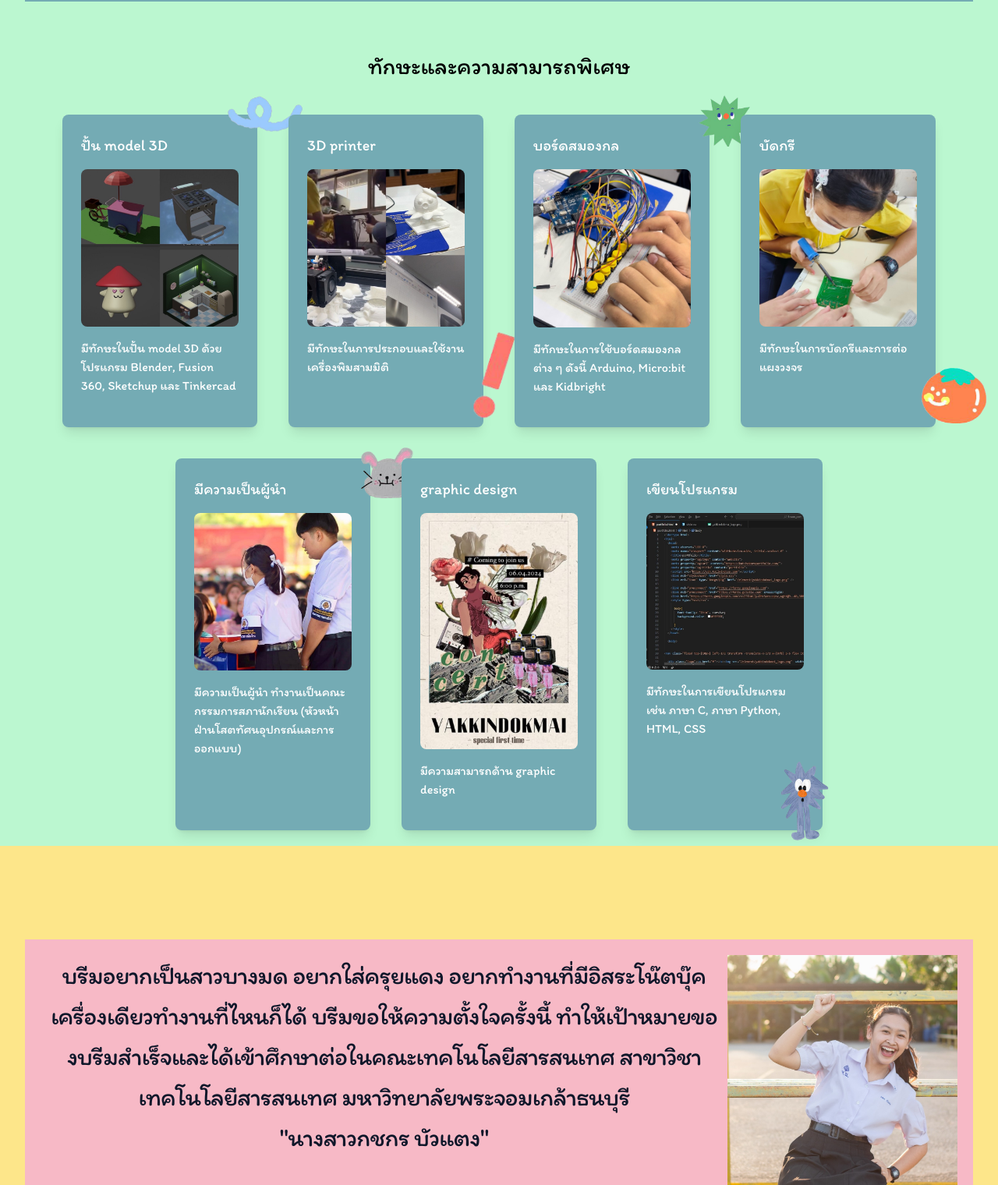
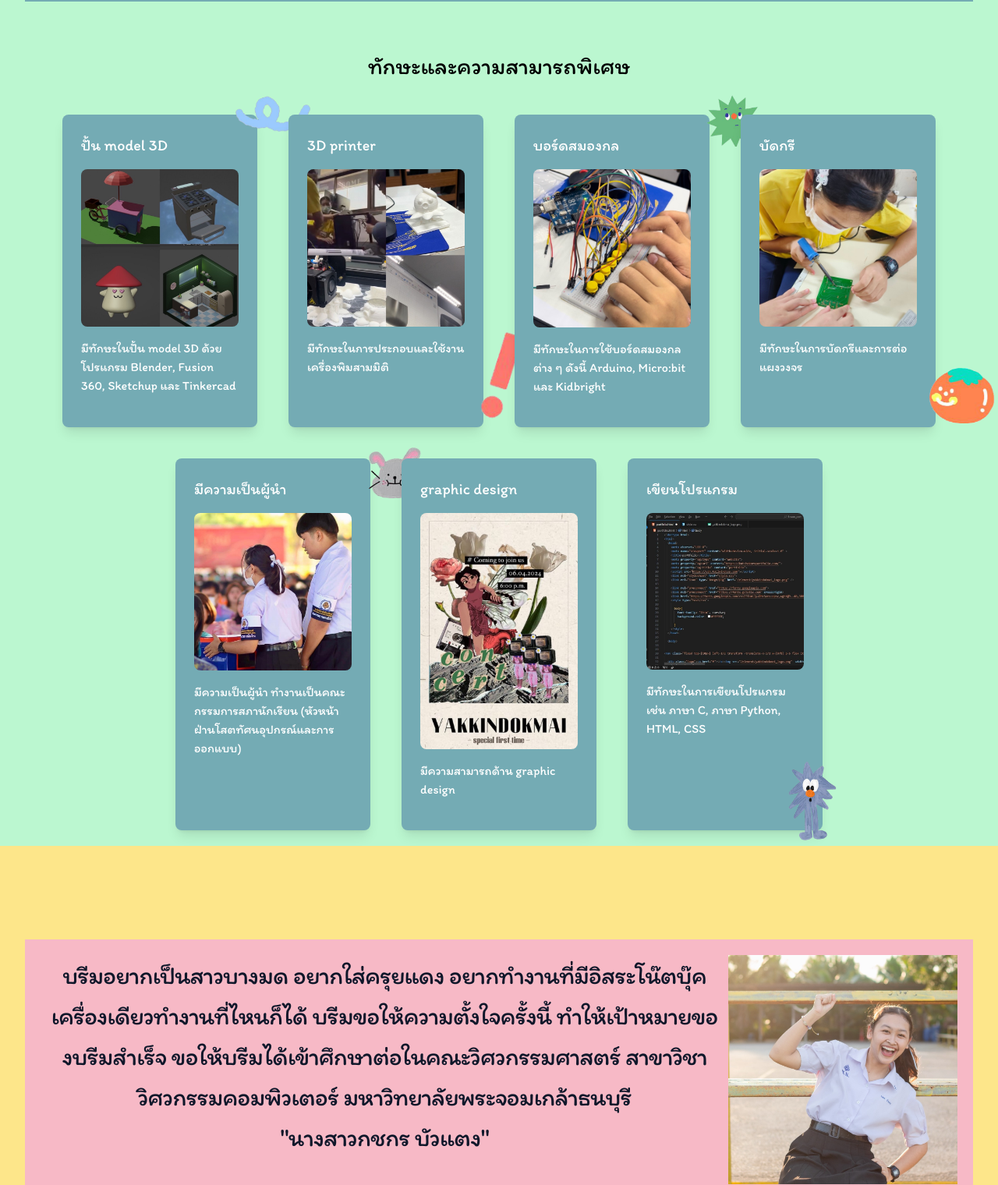
Before and after one commit to kodchakorn18/kodchakorn18.github.io, a plain HTML site: page index.html in a window 1280 px wide. Shown: the part 1280-2800 px from the top of the page at 78% size. Drawn offline with nearby package versions, Linux system fonts and the light colour scheme.

Commit message:
Update index.html

```diff
--- a/index.html
+++ b/index.html
@@ -47,7 +47,8 @@
     <h1 class="mx-auto max-w-4xl font-display text-5xl font-medium tracking-tight text-slate-900 sm:text-7xl">Wellcome to<span class="relative whitespace-nowrap text-pink-600"><svg aria-hidden="true" viewBox="0 0 418 42" class="absolute left-0 top-2/3 h-[0.58em] w-full fill-pink-300/70" preserveAspectRatio="none">
     <path d="M203.371.916c-26.013-2.078-76.686 1.963-124.73 9.946L67.3 12.749C35.421 18.062 18.2 21.766 6.004 25.934 1.244 27.561.828 27.778.874 28.61c.07 1.214.828 1.121 9.595-1.176 9.072-2.377 17.15-3.92 39.246-7.496C123.565 7.986 157.869 4.492 195.942 5.046c7.461.108 19.25 1.696 19.17 2.582-.107 1.183-7.874 4.31-25.75 10.366-21.992 7.45-35.43 12.534-36.701 13.884-2.173 2.308-.202 4.407 4.442 4.734 2.654.187 3.263.157 15.593-.78 35.401-2.686 57.944-3.488 88.365-3.143 46.327.526 75.721 2.23 130.788 7.584 19.787 1.924 20.814 1.98 24.557 1.332l.066-.011c1.201-.203 1.53-1.825.399-2.335-2.911-1.31-4.893-1.604-22.048-3.261-57.509-5.556-87.871-7.36-132.059-7.842-23.239-.254-33.617-.116-50.627.674-11.629.54-42.371 2.494-46.696 2.967-2.359.259 8.133-3.625 26.504-9.81 23.239-7.825 27.934-10.149 28.304-14.005.417-4.348-3.529-6-16.878-7.066Z"></path></svg>
     <span class="relative">my website</span></span>.     Let's me introduce myself.</h1>
-    <p class="mx-auto mt-6 max-w-2xl text-lg tracking-tight text-slate-700">"หวังว่าเว็บไซต์นี้จะทำผู้เข้าชมเห็นถึงศักยภาพของเด็ก ม.6 คนนี้"</p><div class="mt-10 flex justify-center gap-x-6">
+    <p class="mx-auto mt-6 max-w-2xl text-lg tracking-tight text-slate-700">"หวังว่าเว็บไซต์นี้จะทำผู้เข้าชมเห็นถึงศักยภาพของเด็ก ม.6 คนนี้"</p>
+    <div class="mt-10 flex justify-center gap-x-6">
       <a class="group inline-flex ring-1 items-center justify-center rounded-full py-2 px-4 text-sm focus:outline-none ring-slate-200 text-slate-700 hover:text-slate-900 hover:ring-slate-300 active:bg-slate-100 active:text-slate-600 focus-visible:outline-pink-600 focus-visible:ring-slate-300" variant="outline" color="slate" href="https://youtu.be/XCEPmzhQoiA?si=t6VqRVbA7Q1xZ-fg">
         <svg aria-hidden="true" class="h-3 w-3 flex-none fill-pink-600 group-active:fill-current">
           <path d="m9.997 6.91-7.583 3.447A1 1 0 0 1 1 9.447V2.553a1 1 0 0 1 1.414-.91L9.997 5.09c.782.355.782 1.465 0 1.82Z"></path></svg>
@@ -92,19 +93,19 @@
 <h2 class="text-[20px] font-medium mb-4">ปั้น model 3D</h2><div class="text-center mb-4">
 <img src="/element/blender.jpg" alt="blender" class="w-full h-full mx-auto rounded-lg"></div>
 <p class="text-white mb-4">มีทักษะในปั้น model 3D ด้วยโปรแกรม Blender, Fusion 360, Sketchup และ Tinkercad</p></div>
-<div class="absolute top-[1400px] left-[290px] w-[80px] md:w-[100px] h-auto z-0 hidden md:block"><img src="/cute/เส้น.png" alt="เส้น"></div>
+<div class="absolute top-[1400px] left-[300px] w-[80px] md:w-[100px] h-auto z-0 hidden md:block"><img src="/cute/เส้น.png" alt="เส้น"></div>
 
 <div class="bg-[#74abb4] text-white p-6 rounded-lg shadow-lg w-[250px] md:w-[250px]transition-transform transform hover:scale-105hover:shadow-xl hover:outline hover:outline-2 hover:outline-[#007BFF]">
 <h2 class="text-[20px] font-medium mb-4">3D printer</h2><div class="text-center mb-4">
 <img src="/element/printer.jpg" alt="printer" class="w-full h-full mx-auto rounded-lg"></div>
 <p class="text-white mb-4"> มีทักษะในการประกอบและใช้งานเครื่องพิมสามมิติ </p></div>
-<div class="absolute top-[1700px] left-[600px] w-[80px] md:w-[70px] h-auto z-0 hidden md:block"><img src="/cute/ตกใจ.png" alt="ตกใจ"></div>
+<div class="absolute top-[1700px] left-[610px] w-[80px] md:w-[70px] h-auto z-0 hidden md:block"><img src="/cute/ตกใจ.png" alt="ตกใจ"></div>
 
 <div class="bg-[#74abb4] text-white p-6 rounded-lg shadow-lg w-[250px] md:w-[250px]transition-transform transform hover:scale-105hover:shadow-xl hover:outline hover:outline-2 hover:outline-[#007BFF]">
 <h2 class="text-[20px] font-medium mb-4">บอร์ดสมองกล</h2><div class="text-center mb-4">
 <img src="/element/arduino.jpg" alt="เวิร์กช็อป Web Development" class="w-full h-full mx-auto rounded-lg"></div>
 <p class="text-white mb-4"> มีทักษะในการใช้บอร์ดสมองกลต่าง ๆ ดังนี้ Arduino, Micro:bit และ Kidbright</p></div>
-<div class="absolute top-[1400px] left-[890px] w-[80px] md:w-[80px] h-auto z-0 hidden md:block"><img src="/cute/green.png" alt="green"></div>
+<div class="absolute top-[1400px] left-[900px] w-[80px] md:w-[80px] h-auto z-0 hidden md:block"><img src="/cute/green.png" alt="green"></div>
 
 
 
@@ -112,7 +113,7 @@
   <h2 class="text-[20px] font-medium mb-4">บัดกรี</h2><div class="text-center mb-4">
   <img src="/element/บัดกรี.jpg" alt="บัดกรี" class="w-full h-full mx-auto rounded-lg"></div>
   <p class="text-white mb-4"> มีทักษะในการบัดกรีและการต่อแผงวงจร</p></div></div></div>
-  <div class="absolute top-[1750px] left-[1180px] w-[80px] md:w-[90px] h-auto z-0 hidden md:block"><img src="/cute/tomato.png" alt="tomato"></div>
+  <div class="absolute top-[1750px] left-[1190px] w-[80px] md:w-[90px] h-auto z-0 hidden md:block"><img src="/cute/tomato.png" alt="tomato"></div>
 
 
  <div class="w-full bg-green-200 flex flex-col items-center p-5">
@@ -123,7 +124,7 @@
   <h2 class="text-[20px] font-medium mb-4">มีความเป็นผู้นำ</h2><div class="text-center mb-4">
   <img src="/element/ผู้นำ.jpg" alt="ผู้นำ" class="w-full h-full mx-auto rounded-lg"></div>
   <p class="text-white0 mb-4"> มีความเป็นผู้นำ ทำงานเป็นคณะกรรมการสภานักเรียน (หัวหน้าฝ่านโสตทัศนอุปกรณ์และการออกแบบ)</p></div>
-<div class="absolute top-[1850px] left-[460px] w-[80px] md:w-[80px] h-auto z-0 hidden md:block"><img src="/cute/กระต่าย.png" alt="กระต่าย"></div>
+<div class="absolute top-[1850px] left-[470px] w-[80px] md:w-[80px] h-auto z-0 hidden md:block"><img src="/cute/กระต่าย.png" alt="กระต่าย"></div>
 
   <div class="bg-[#74abb4] text-white p-6 rounded-lg shadow-lg w-[250px] md:w-[250px]transition-transform transform hover:scale-105hover:shadow-xl hover:outline hover:outline-2 hover:outline-[#007BFF]">
 <h2 class="text-[20px] font-medium mb-4">graphic design</h2>
@@ -136,7 +137,7 @@
     <h2 class="text-[20px] font-medium mb-4">เขียนโปรแกรม</h2><div class="text-center mb-4">
     <img src="/element/programing.jpg" alt="draw" class="w-full h-full mx-auto rounded-lg"></div>
     <p class="text-white mb-4">มีทักษะในการเขียนโปรแกรม เช่น ภาษา C, ภาษา Python, HTML, CSS</p></div></div></div>
-    <div class="absolute top-[2250px] left-[990px] w-[80px] md:w-[80px] h-auto z-0 hidden md:block"><img src="/cute/longleg.png" alt="longleg"></div>
+    <div class="absolute top-[2250px] left-[1000px] w-[80px] md:w-[80px] h-auto z-0 hidden md:block"><img src="/cute/longleg.png" alt="longleg"></div>
 
 
 
@@ -149,8 +150,8 @@
         <div  class="containerr">
           <div class="text-[16px] text-center text-pretty leading-relaxed font-medium mb-5 tracking-tight  text-slate-900 sm:text-[32px]">
               <p id="p2">บรีมอยากเป็นสาวบางมด อยากใส่ครุยแดง อยากทำงานที่มีอิสระโน๊ตบุ๊คเครื่องเดียวทำงานที่ไหนก็ได้
-                บรีมขอให้ความตั้งใจครั้งนี้ ทำให้เป้าหมายของบรีมสำเร็จและได้เข้าศึกษาต่อในคณะเทคโนโลยีสารสนเทศ
-                สาขาวิชาเทคโนโลยีสารสนเทศ มหาวิทยาลัยพระจอมเกล้าธนบุรี</p><h6>"นางสาวกชกร บัวแตง"</h6></div>
+                บรีมขอให้ความตั้งใจครั้งนี้ ทำให้เป้าหมายของบรีมสำเร็จ ขอให้บรีมได้เข้าศึกษาต่อในคณะวิศวกรรมศาสตร์
+                สาขาวิชาวิศวกรรมคอมพิวเตอร์ มหาวิทยาลัยพระจอมเกล้าธนบุรี</p><h6>"นางสาวกชกร บัวแตง"</h6></div>
 
           <div class="image">
             <img class="mySlides" src="/element/mypic1.jpg">
@@ -174,11 +175,11 @@
             <h2 class="text-xl font-semibold mb-4">social</h2>
 
             <ul class="space-y-2">
-              <li><a href="https://www.facebook.com/kodchakron.buatang" target="_blank" class="flex items-center space-x-2 hover:text-gray-300 transition duration-300"><span> Facebook</span></a></li>
-              <li><a href="https://www.instagram.com/bream.kb/profilecard/?igsh=MWM4dmhkeTF1cDZoMg==" target="_blank" class="flex items-center space-x-2 hover:text-gray-300 transition duration-300"><span> Instagram</span></a></li>
-              <li> Tel : 0961740471</li>
-              <li> line : 0961740471</li>
-              <li> email : bream0928782088@gmail.com </li>
+              <li><a href="https://www.facebook.com/kodchakron.buatang" target="_blank" class="flex items-center space-x-2 hover:text-gray-300 transition duration-300"><span>Facebook</span></a></li>
+              <li><a href="https://www.instagram.com/bream.kb/profilecard/?igsh=MWM4dmhkeTF1cDZoMg==" target="_blank" class="flex items-center space-x-2 hover:text-gray-300 transition duration-300"><span>Instagram</span></a></li>
+              <li>Tel : 0961740471</li>
+              <li>line : 0961740471</li>
+              <li>email : bream0928782088@gmail.com </li>
 
            </ul>
           </div>
```
